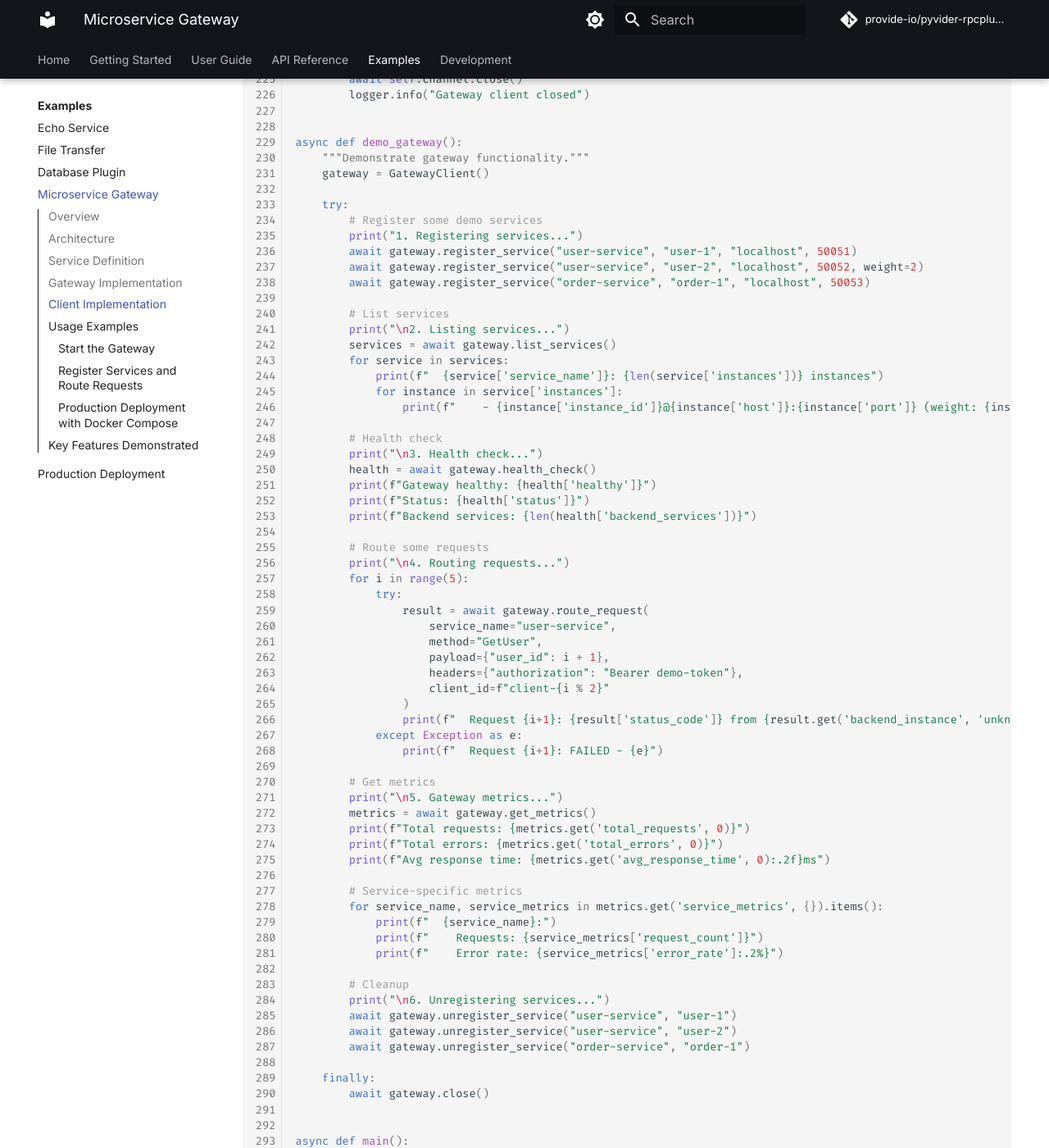
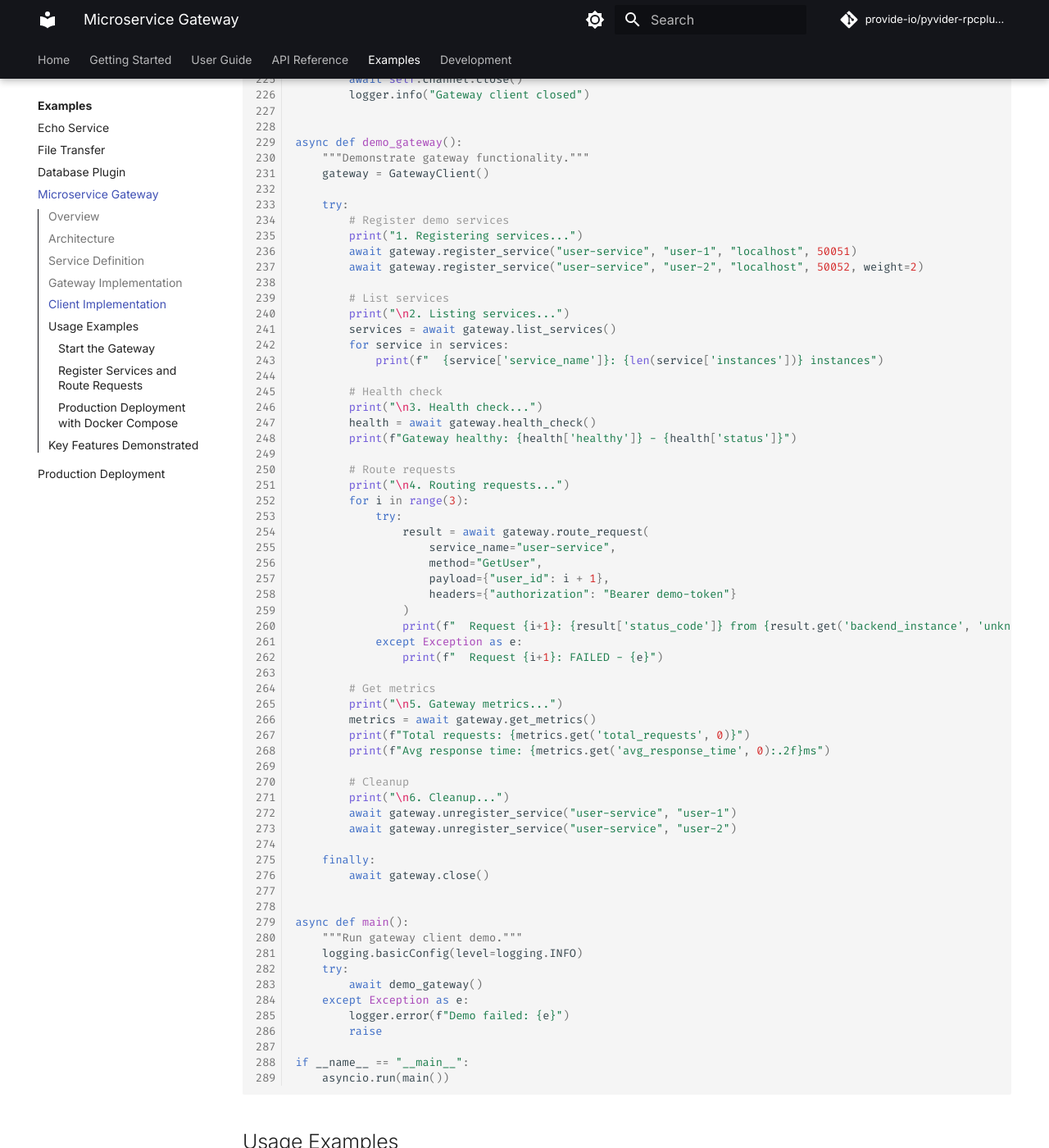
Before and after one commit to provide-io/pyvider-rpcplugin, an MkDocs documentation site: the page built from docs/examples/microservice-gateway.md, in a window 1280 px wide and 1400 px high, scrolled down 17090 px. Shown: the whole window at 82% size. Built offline with MkDocs 1.6.1 and Material for MkDocs 9.7.7, drawn with Linux system fonts in a browser that asks for light colours; comment, search, counter and statistics services are not loaded; the version menu is left out; some of the changed text lies outside the part shown.

Commit message:
🔼⚙️ [skip ci] auto-commit

```diff
--- a/docs/examples/microservice-gateway.md
+++ b/docs/examples/microservice-gateway.md
@@ -887,37 +887,31 @@ async def demo_gateway():
     gateway = GatewayClient()
 
     try:
-        # Register some demo services
+        # Register demo services
         print("1. Registering services...")
         await gateway.register_service("user-service", "user-1", "localhost", 50051)
         await gateway.register_service("user-service", "user-2", "localhost", 50052, weight=2)
-        await gateway.register_service("order-service", "order-1", "localhost", 50053)
 
         # List services
         print("\n2. Listing services...")
         services = await gateway.list_services()
         for service in services:
             print(f"  {service['service_name']}: {len(service['instances'])} instances")
-            for instance in service['instances']:
-                print(f"    - {instance['instance_id']}@{instance['host']}:{instance['port']} (weight: {instance['weight']})")
 
         # Health check
         print("\n3. Health check...")
         health = await gateway.health_check()
-        print(f"Gateway healthy: {health['healthy']}")
-        print(f"Status: {health['status']}")
-        print(f"Backend services: {len(health['backend_services'])}")
+        print(f"Gateway healthy: {health['healthy']} - {health['status']}")
 
-        # Route some requests
+        # Route requests
         print("\n4. Routing requests...")
-        for i in range(5):
+        for i in range(3):
             try:
                 result = await gateway.route_request(
                     service_name="user-service",
                     method="GetUser",
                     payload={"user_id": i + 1},
-                    headers={"authorization": "Bearer demo-token"},
-                    client_id=f"client-{i % 2}"
+                    headers={"authorization": "Bearer demo-token"}
                 )
                 print(f"  Request {i+1}: {result['status_code']} from {result.get('backend_instance', 'unknown')}")
             except Exception as e:
@@ -927,20 +921,12 @@ async def demo_gateway():
         print("\n5. Gateway metrics...")
         metrics = await gateway.get_metrics()
         print(f"Total requests: {metrics.get('total_requests', 0)}")
-        print(f"Total errors: {metrics.get('total_errors', 0)}")
         print(f"Avg response time: {metrics.get('avg_response_time', 0):.2f}ms")
 
-        # Service-specific metrics
-        for service_name, service_metrics in metrics.get('service_metrics', {}).items():
-            print(f"  {service_name}:")
-            print(f"    Requests: {service_metrics['request_count']}")
-            print(f"    Error rate: {service_metrics['error_rate']:.2%}")
-
         # Cleanup
-        print("\n6. Unregistering services...")
+        print("\n6. Cleanup...")
         await gateway.unregister_service("user-service", "user-1")
         await gateway.unregister_service("user-service", "user-2")
-        await gateway.unregister_service("order-service", "order-1")
 
     finally:
         await gateway.close()
@@ -948,17 +934,12 @@ async def demo_gateway():
 
 async def main():
     """Run gateway client demo."""
-    logging.basicConfig(
-        level=logging.INFO,
-        format='%(asctime)s - %(name)s - %(levelname)s - %(message)s'
-    )
-
+    logging.basicConfig(level=logging.INFO)
     try:
         await demo_gateway()
     except Exception as e:
         logger.error(f"Demo failed: {e}")
         raise
-
 
 if __name__ == "__main__":
     asyncio.run(main())
```
